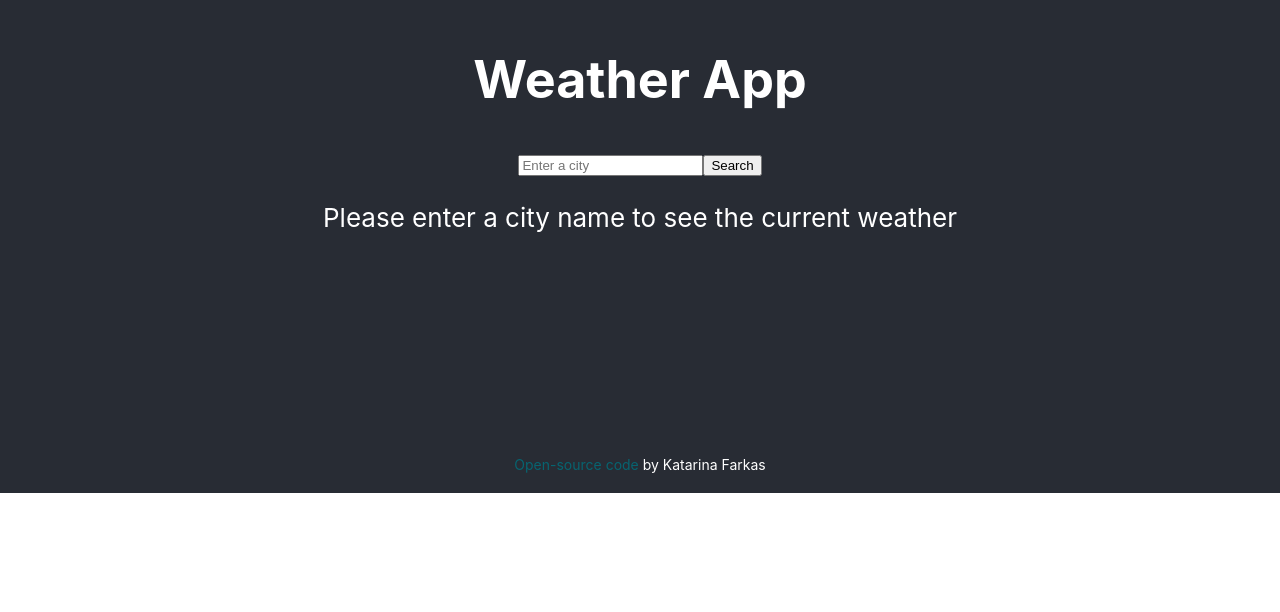
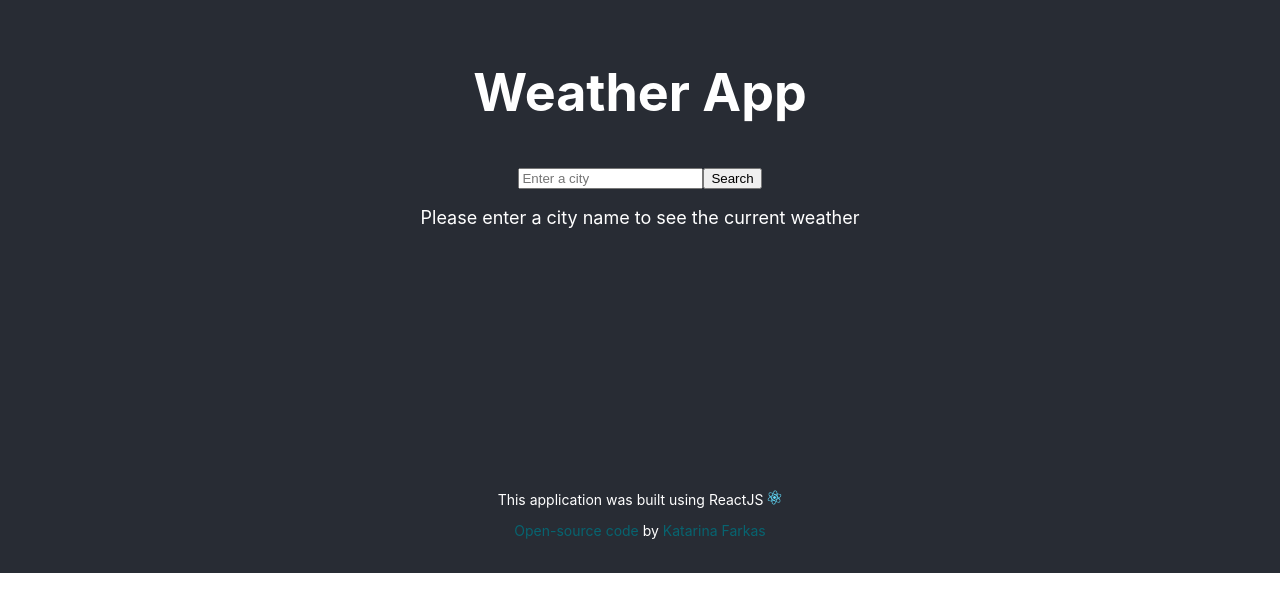
Before and after one commit to Katarina-411/react-weather-app, a React (Create React App) app: page / in a window 1280 px wide. Shown: the part 184-796 px from the top of the page. Built offline with nearby package versions, Linux system fonts and the light colour scheme.

Commit message:
Remove unnecessary code and files. Update footer

```diff
--- a/public/index.html
+++ b/public/index.html
@@ -7,7 +7,7 @@
     <meta name="theme-color" content="#000000" />
     <meta
       name="description"
-      content="Web site created using create-react-app"
+      content="Weather app created by Katarina farkas, using React"
     />
     <link rel="apple-touch-icon" href="%PUBLIC_URL%/logo192.png" />
     <!--
@@ -15,16 +15,8 @@
       user's mobile device or desktop. See https://developers.google.com/web/fundamentals/web-app-manifest/
     -->
     <link rel="manifest" href="%PUBLIC_URL%/manifest.json" />
-    <!--
-      Notice the use of %PUBLIC_URL% in the tags above.
-      It will be replaced with the URL of the `public` folder during the build.
-      Only files inside the `public` folder can be referenced from the HTML.
 
-      Unlike "/favicon.ico" or "favicon.ico", "%PUBLIC_URL%/favicon.ico" will
-      work correctly both with client-side routing and a non-root public URL.
-      Learn how to configure a non-root public URL by running `npm run build`.
-    -->
-    <title>React App</title>
+    <title>React Weather App</title>
   </head>
   <body>
     <noscript>You need to enable JavaScript to run this app.</noscript>
--- a/src/App.css
+++ b/src/App.css
@@ -1,19 +1,11 @@
 .App {
   text-align: center;
 }
-
 .App-logo {
-  height: 40vmin;
+  height: 15px;
   pointer-events: none;
 }
-
-@media (prefers-reduced-motion: no-preference) {
-  .App-logo {
-    animation: App-logo-spin infinite 20s linear;
-  }
-}
-
-.App-header {
+.App-body {
   background-color: #282c34;
   min-height: 80vh;
   display: flex;
@@ -25,22 +17,15 @@
 }
 .App-footer {
   background-color: #282c34;
-  font-size: 14px;
-  color: white;
-  padding-bottom: 20px;
+  padding: 20px 0;
+  margin: 0;
 }
 
-.App-footer a {
-  color: #076470;
-  text-decoration: none;
+@media (prefers-reduced-motion: no-preference) {
+  .App-logo {
+    animation: App-logo-spin infinite 20s linear;
+  }
 }
-.App-footer a:hover {
-  font-weight: 700;
-}
-.App-link {
-  color: #61dafb;
-}
-
 @keyframes App-logo-spin {
   from {
     transform: rotate(0deg);
--- a/src/App.js
+++ b/src/App.js
@@ -2,25 +2,38 @@ import "./App.css";
 import "./styles.css";
 import Search from "./Search";
 
-function App() {
+export default function App() {
   return (
     <div className="App">
-      <header className="App-header">
+      <div className="App-body">
         <h1>Weather App</h1>
         <Search />
-      </header>
+      </div>
       <footer className="App-footer">
+        <p>
+          This application was built using ReactJS{" "}
+          <img src="./logo192.png" alt="React logo" class="App-logo" />
+        </p>
+        <span>
+          <p>
             <a
               href="https://github.com/Katarina-411/react-weather-app.git"
               target="blank"
               rel="no-referrer"
             >
               Open-source code
+            </a>{" "}
+            by{" "}
+            <a
+              href="https://katarina-farkas.netlify.app/"
+              target="blank"
+              rel="no-referrer"
+            >
+              Katarina Farkas
             </a>
-        <span> by Katarina Farkas</span>
+          </p>
+        </span>
       </footer>
     </div>
   );
 }
-
-export default App;
--- a/src/index.css
+++ /dev/null
@@ -1,13 +0,0 @@
-body {
-  margin: 0;
-  font-family: -apple-system, BlinkMacSystemFont, 'Segoe UI', 'Roboto', 'Oxygen',
-    'Ubuntu', 'Cantarell', 'Fira Sans', 'Droid Sans', 'Helvetica Neue',
-    sans-serif;
-  -webkit-font-smoothing: antialiased;
-  -moz-osx-font-smoothing: grayscale;
-}
-
-code {
-  font-family: source-code-pro, Menlo, Monaco, Consolas, 'Courier New',
-    monospace;
-}
--- a/src/styles.css
+++ b/src/styles.css
@@ -1,4 +1,27 @@
+body {
+  margin: 0;
+  font-family: -apple-system, BlinkMacSystemFont, "Segoe UI", "Roboto", "Oxygen",
+    "Ubuntu", "Cantarell", "Fira Sans", "Droid Sans", "Helvetica Neue",
+    sans-serif;
+  -webkit-font-smoothing: antialiased;
+  -moz-osx-font-smoothing: grayscale;
+}
+p {
+  font-size: 18px;
+}
 ul {
   list-style: none;
   padding: 0;
 }
+.App-footer p,
+a {
+  font-size: 14px;
+  color: white;
+}
+.App-footer a {
+  color: #076470;
+  text-decoration: none;
+}
+.App-footer a:hover {
+  font-weight: 700;
+}
```
Also changed, not shown: src/index.js (+6 -6 lines), src/logo.svg (deleted). Lines whose indentation alone changed are shown as unchanged.
